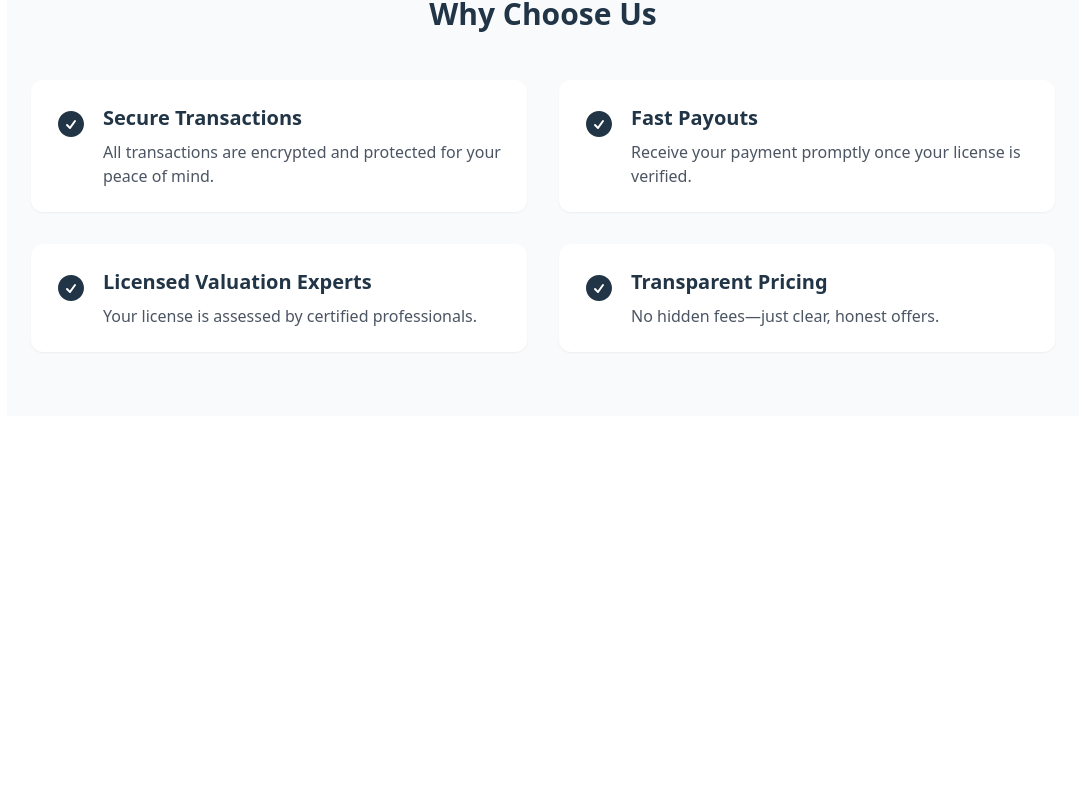
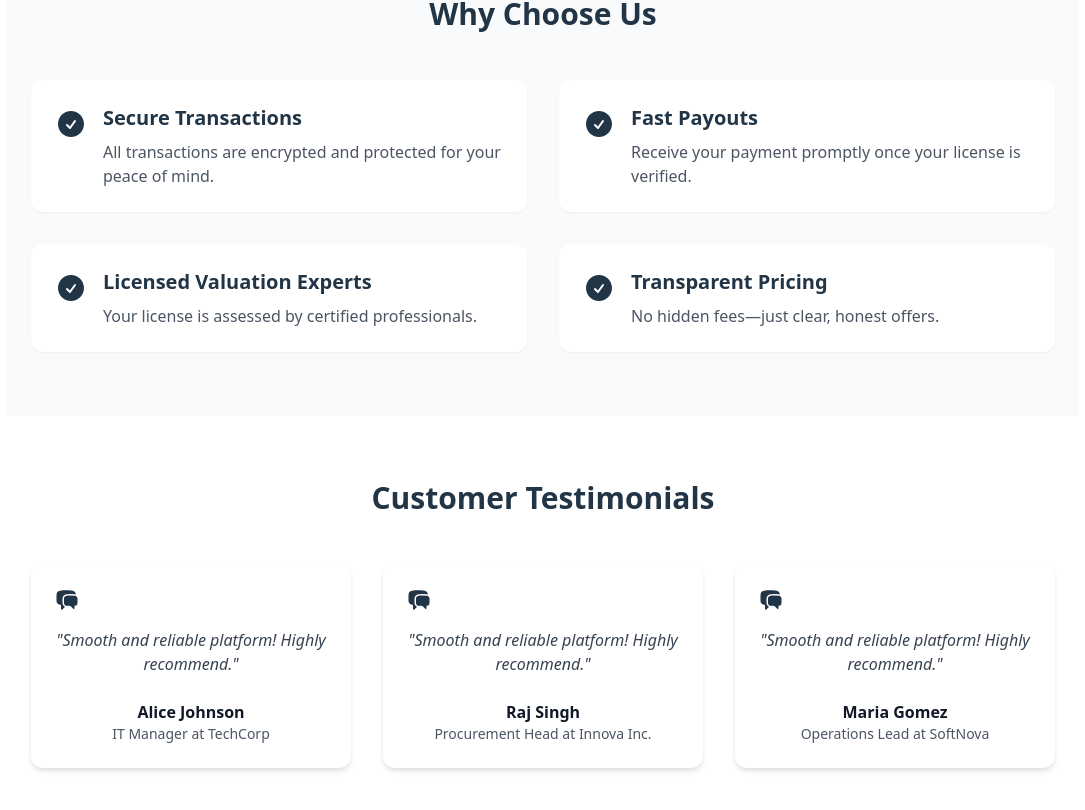
Before and after one commit to preetiGusain/softsell, a React (Vite) app: page / in a window 1280 px wide. Shown: the part 1010-1820 px from the top of the page, without its empty margins (97-1182 px from the left). Before the commit the page ends 1458 px from the top, so only its background shows below. Built offline with nearby package versions, Linux system fonts and the light colour scheme.

Commit message:
Added cutomer testimonials

```diff
--- a/src/App.jsx
+++ b/src/App.jsx
@@ -1,6 +1,7 @@
 import './App.css'
 import Hero from "./components/Hero"
 import HowItWorks from './components/HowItWorks'
+import Testimonials from './components/Testimonials'
 import WhyChooseUs from './components/WhyChooseUs'
 
 function App() {
@@ -9,6 +10,7 @@ function App() {
       <Hero />
       <HowItWorks />
       <WhyChooseUs />
+      <Testimonials />
     </div>
   )
 }
--- /dev/null
+++ b/src/components/Testimonials.jsx
@@ -0,0 +1,27 @@
+import { ChatBubbleLeftRightIcon } from '@heroicons/react/24/solid';
+
+const reviews = [
+    { name: 'Alice Johnson', role: 'IT Manager', company: 'TechCorp' },
+    { name: 'Raj Singh', role: 'Procurement Head', company: 'Innova Inc.' },
+    { name: 'Maria Gomez', role: 'Operations Lead', company: 'SoftNova' }
+];
+
+export default function Testimonials() {
+    return (
+        <section className="py-16 px-4 bg-amber-50">
+            <h2 className="text-3xl text-center font-semibold mb-12">Customer Testimonials</h2>
+            <div className="flex flex-col md:flex-row justify-center items-stretch gap-8">
+                {reviews.map((r, i) => (
+                    <div key={i} className="bg-white p-6 rounded-xl w-80 shadow-md flex flex-col">
+                        <ChatBubbleLeftRightIcon className="h-6 w-6 text-amber-500 mb-4" />
+                        <p className="text-gray-700 italic mb-6">"Smooth and reliable platform! Highly recommend."</p>
+                        <div className="mt-auto">
+                            <p className="font-bold text-gray-900">{r.name}</p>
+                            <p className="text-sm text-gray-600">{r.role} at {r.company}</p>
+                        </div>
+                    </div>
+                ))}
+            </div>
+        </section>
+    );
+}
```
